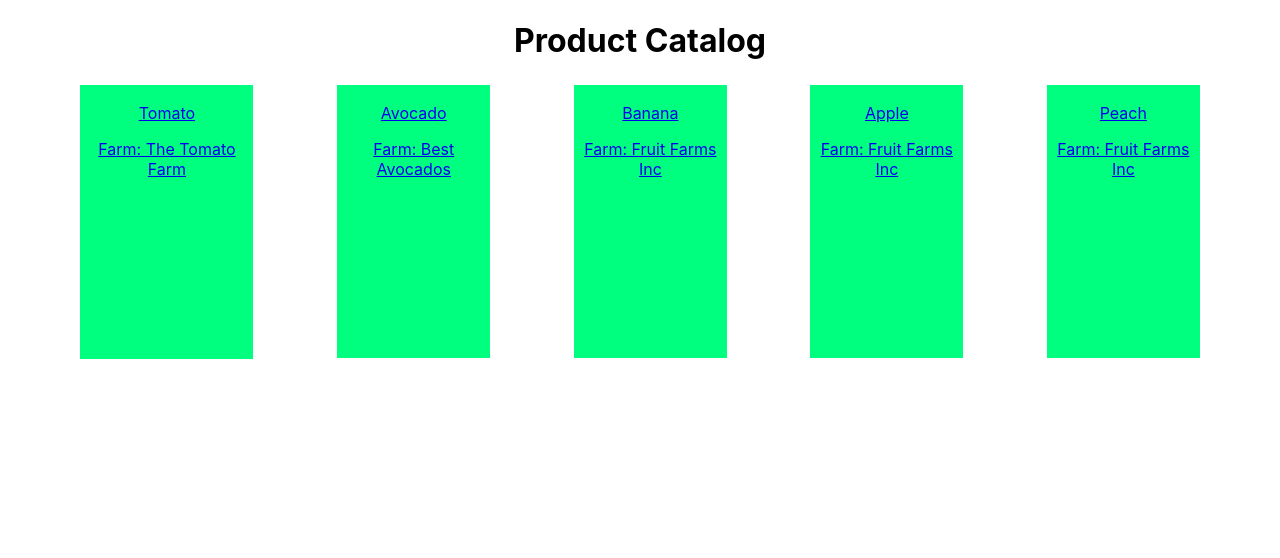
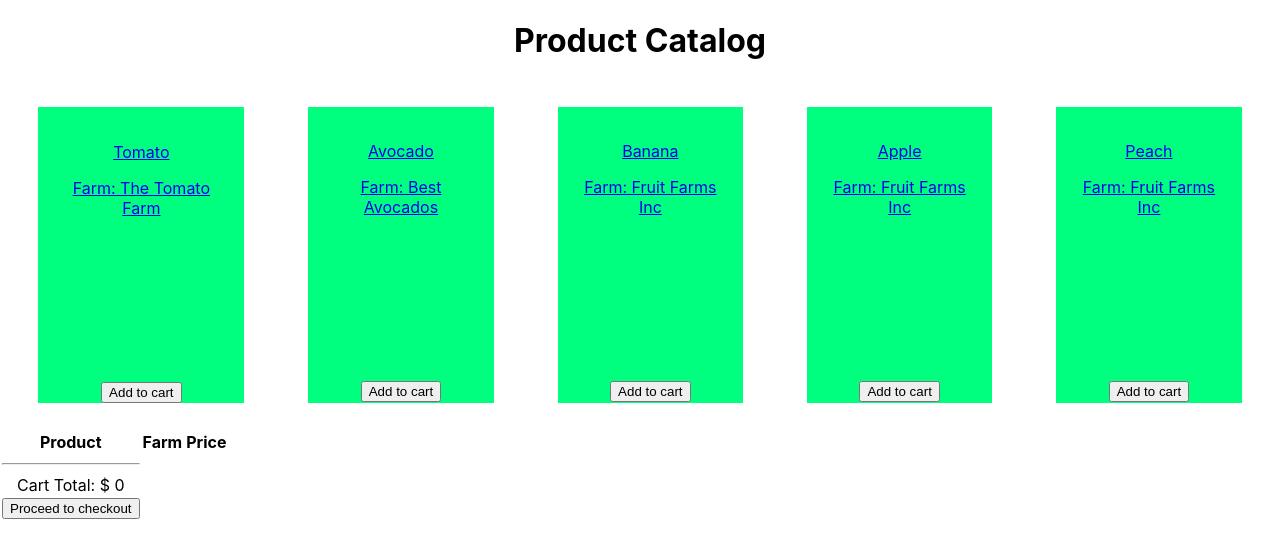
Before and after one commit to Build-Week-Farm-Fresh-Produce/Front-End, a React (Create React App) app in the folder farm-fresh/: page / in a window 1280 px wide. Shown: the top 558 px of the page. Built offline with nearby package versions, Linux system fonts and the light colour scheme.

Commit message:
add to cart to catalog and show minicart

```diff
--- a/farm-fresh/src/components/Cart.js
+++ b/farm-fresh/src/components/Cart.js
@@ -11,8 +11,8 @@ const Cart = (props) => {
   return (
     <>
       <h1>My Cart</h1>
-      <p>{props.lineItem.name}</p>
-      {console.log('cart items:', props.lineItem.name)}
+      {/* <p>{props.lineItem.name}</p>
+      {console.log('cart items:', props.lineItem.name)} */}
 
     </>
   )
--- a/farm-fresh/src/components/Catalog.js
+++ b/farm-fresh/src/components/Catalog.js
@@ -1,4 +1,4 @@
-import React from 'react';
+import React, {useState} from 'react';
 import { Link } from "react-router-dom";
 // import { data } from '../DummyData.js';
 import ProductCard from './ProductCard';
@@ -13,21 +13,74 @@ flex-wrap: wrap;
 justify-content: space-evenly;
 `;
 
+const Card = styled.div`
+  height: 270px;
+  background-color: springgreen;
+  margin: 2%;
+  padding: 1%;
+`;
+
 const Catalog = (props) => {
 
-  console.log('products:', props.products);
+  const [lineItem, setLineItem] = useState([]);
+
+  let cartTotal = lineItem.reduce(function (accumulator, item) {
+    return accumulator + item.price;
+  }, 0);
+
+  // console.log('products:', props.products);
+
+  // const currentProduct = props.products.find(curr => {
+  //   return Number(curr.id) === Number(props.match.params.id)
+  // })
+
+  // const addToCart = event => {
+  //   setLineItem(currentProduct);
+  //   console.log('added to cart');
+    console.log('lineItem',lineItem);
+  // }
 
   return (
     <>
       <h1>Product Catalog</h1>
       <CardWrapper>
         {props.products.map(product => (
+          <Card>
           <Link exact to={`/products/${product.id}`}>
-            <ProductCard key={product.id} {...props} product={product} />
+            <ProductCard key={product.id} {...props} product={product} lineItem={lineItem} />
           </Link>
-
+          <button onClick={()=> setLineItem([...lineItem, product]) }>
+            Add to cart
+          </button>
+          {/* <button onClick={()=> {addToCart() }}>Add to cart</button> */}
+          </Card>
         ))}
       </CardWrapper>
+      <section className="cart">
+
+          <table>
+          <tr>
+            <th>Product</th>
+            <th>Farm</th>
+            {/* <th>Qty</th> */}
+            <th>Price</th>
+          </tr>
+
+          {lineItem.map(item => (
+          <tr>
+            <td>{item.name}</td>
+            <td>{item.farm}</td>
+            {/* <td>1</td> */}
+            <td>{`$ ${item.price.toFixed(2)}`}</td>
+          </tr>
+            ))}
+            <hr></hr>
+          <tr>{`Cart Total: $ ${cartTotal}`}</tr>
+          <button>Proceed to checkout</button>
+        </table>
+
+
+      </section>
     </>
   )
 };
--- a/farm-fresh/src/components/ProductCard.js
+++ b/farm-fresh/src/components/ProductCard.js
@@ -2,23 +2,22 @@ import React, { useState, useEffect } from 'react';
 import '../App.css';
 import styled from 'styled-components'
 
-const Card = styled.div`
-  height: 270px;
-  background-color: springgreen;
+const CardDetails = styled.div`
+  height: 250px;
   margin: 2%;
   padding: 1%;
 `;
 
 export default function ProductCard(props) {
 
-  console.log('card', props)
+  // console.log('card', props)
   return (
   <>
 
-  <Card key={props.product.id}>
+  <CardDetails key={props.product.id}>
     <p>{props.product.name}</p>
     <p>{`Farm: ${props.product.farm}`}</p>
-  </Card>
+  </CardDetails>
   </>
   )
 };
--- a/farm-fresh/src/components/ProductDetails.js
+++ b/farm-fresh/src/components/ProductDetails.js
@@ -5,7 +5,7 @@ import styled from 'styled-components'
 
 const ProductDetails = (props) => {
 
-  const [lineItem, setLineItem] = useState([]);
+  // const [lineItem, setLineItem] = useState([]);
 
   const currentProduct = props.products.find(curr => {
     return Number(curr.id) === Number(props.match.params.id)
@@ -13,9 +13,9 @@ const ProductDetails = (props) => {
 
   const addToCart = event => {
     // lineItem.push(currentProduct);
-    setLineItem(currentProduct);
+    props.setLineItem(currentProduct);
     console.log('added to cart');
-    console.log('lineItem',lineItem);
+    console.log('lineItem',props.lineItem);
   }
 
   return (
@@ -29,7 +29,7 @@ const ProductDetails = (props) => {
         >Add to cart</button>
 
         <hr></hr>
-        <Cart {...props} lineItem={lineItem} />
+        <Cart {...props} lineItem={props.lineItem} />
     </>
   )
 };
```
